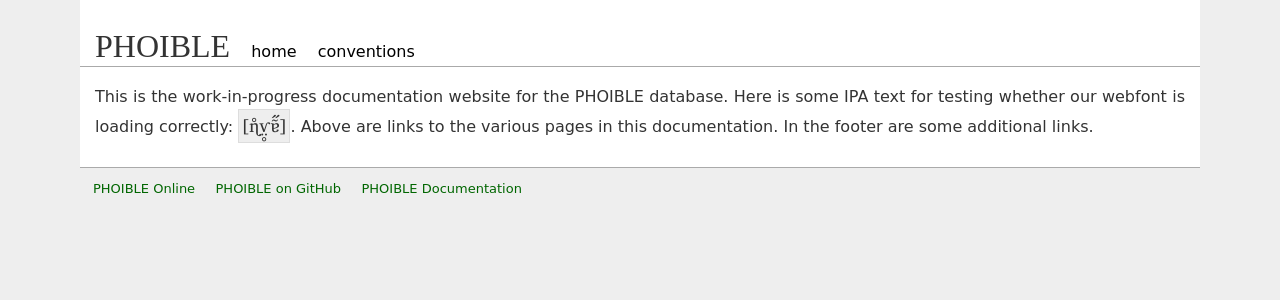
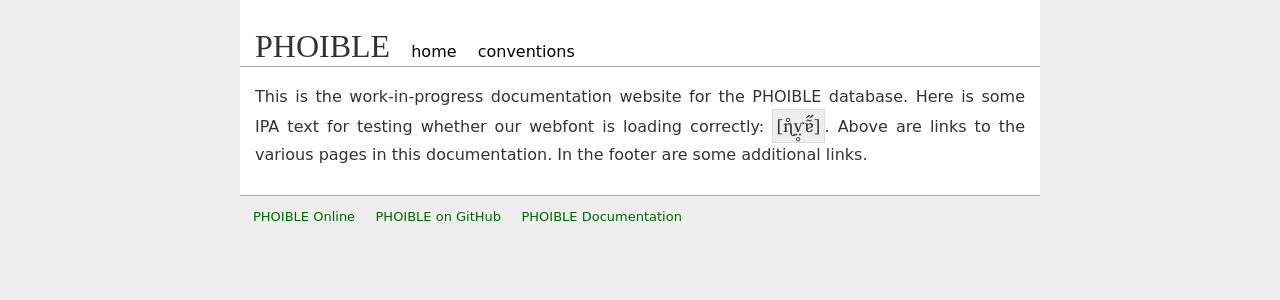
Before and after one commit to phoible/phoible.github.io, a Jekyll site: the page built from index.md, in a window 1280 px wide. Shown: the top 300 px of the page. Built offline with Jekyll 4.4.1, drawn with Linux system fonts in a browser that asks for light colours; some web fonts are replaced; Markdown is read by kramdown in place of the engine named in the settings.

Commit message:
tweak to width/maxwidth

```diff
--- a/css/main.css
+++ b/css/main.css
@@ -109,8 +109,8 @@
 .site {
   background-color: #fff;
   text-align: justify;
-  max-width: 70em;
-  width: 95%;
+  width: 50em;
+  max-width: 95%;
   margin: 0 auto 0;
   padding: 2em 0 0;
   line-height: 1.75em;
```
